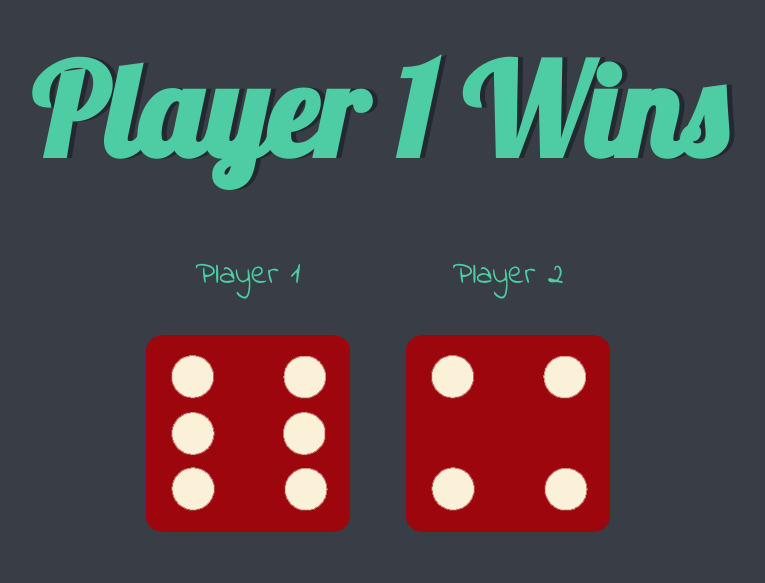
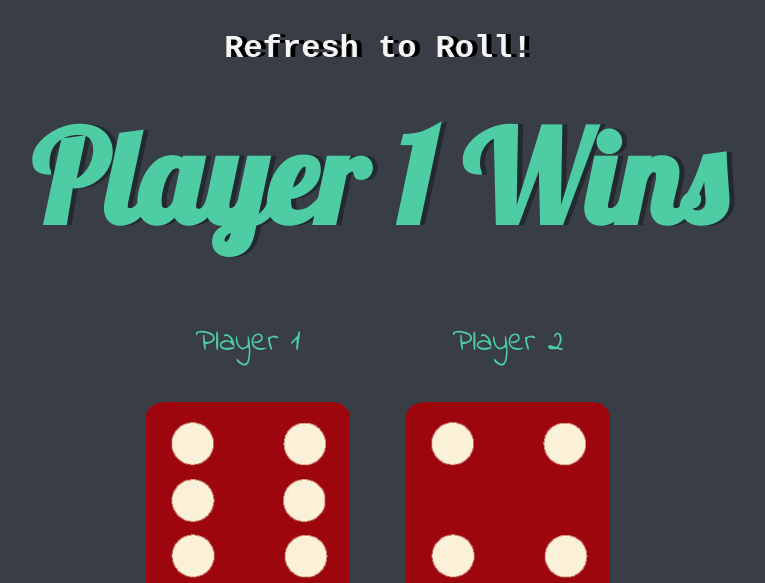
Before and after one commit to heytulsiprasad/dice-game, a plain HTML site: page index.html in a window 1280 px wide. Shown: the top 583 px of the page, without its empty margins (262-1027 px from the left). Drawn offline with Linux system fonts and the light colour scheme.

Commit message:
Refresh message in css

```diff
--- a/index.html
+++ b/index.html
@@ -28,6 +28,7 @@
   </head>
   <body>
     <div class="container">
+      <h3 class="const">Refresh to Roll!</h3>
       <h1 class="title">Refresh Me</h1>
 
       <div class="dice">
--- a/style.css
+++ b/style.css
@@ -46,3 +46,11 @@ footer {
 .javascript {
     color: yellow;
 }
+
+.const {
+    margin: 30px;
+    font-family: monospace, cursive;
+    text-shadow: 5px 0 #000000;
+    font-size: 2rem;
+    color: #F5F5F5;
+}
```
